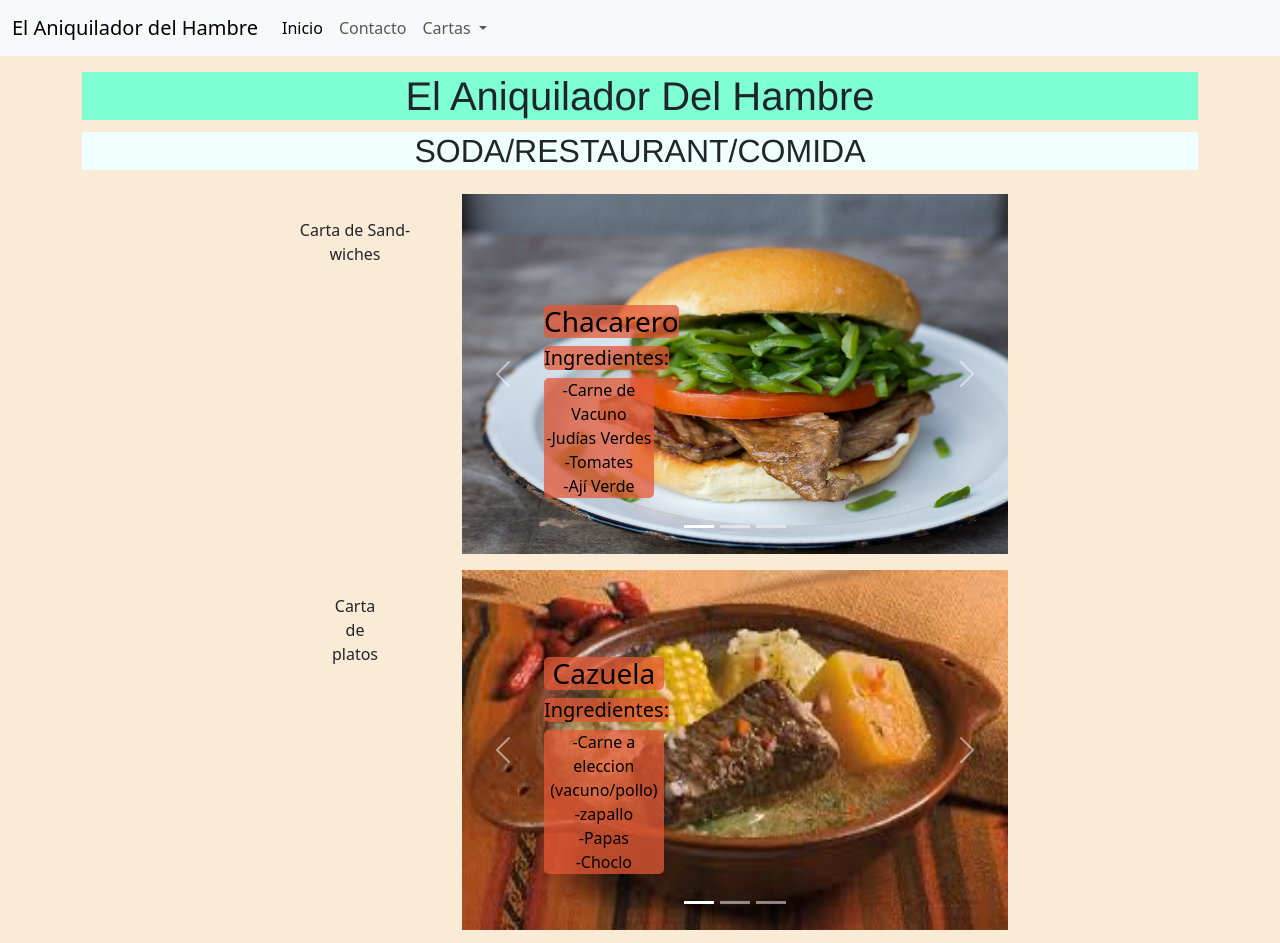
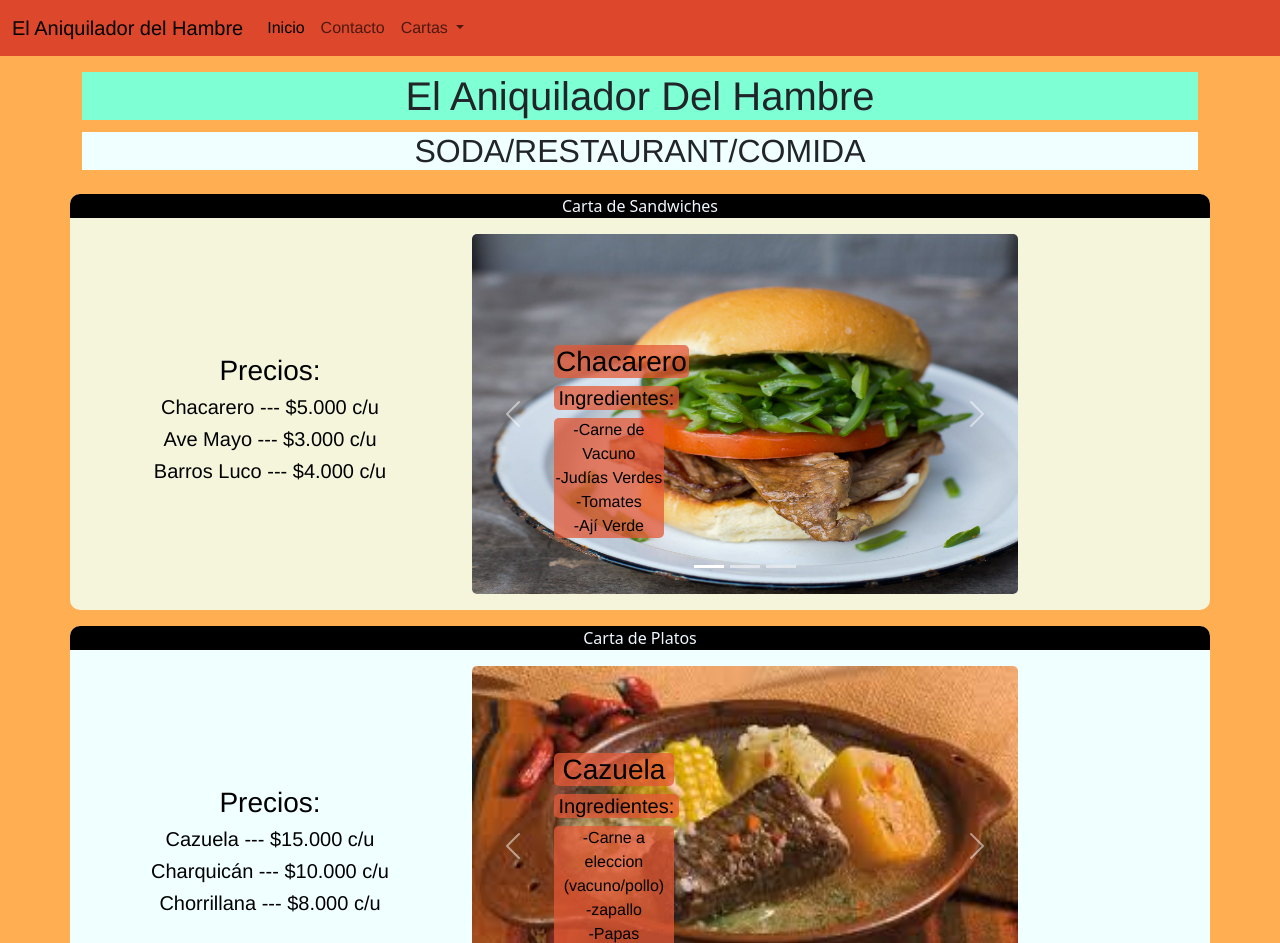
Before and after one commit to Arkhalaisss/FrontEnd-Eva1, a plain HTML site: page index.html in a window 1280 px wide. Shown: the top 943 px of the page. Drawn offline with nearby package versions, Linux system fonts and the light colour scheme.

Commit message:
Modificacion de estilos en index

```diff
--- /dev/null
+++ b/css/style-index.css
@@ -0,0 +1,50 @@
+.c-img{
+    height: 360px;
+    border-radius: 5px;
+}
+
+.t-carrusel{
+    background-color: rgba(228, 89, 54, 0.75);
+    color: black;
+    border-radius: 5px;
+    border-color: rgba(141, 39, 13, 0.75);
+    font-family: 'Franklin Gothic Medium', 'Arial Narrow', Arial, sans-serif;
+}
+.t2-carrusel{
+    background-color: rgba(228, 89, 54, 0.75);
+    color: black;
+    border-radius: 5px;
+    font-family: 'Franklin Gothic Medium', 'Arial Narrow', Arial, sans-serif;
+
+}
+.p-carrusel{
+    background-color: rgba(228, 89, 54, 0.75);
+    color: black;
+    border-radius: 5px;
+    font-family: 'Franklin Gothic Medium', 'Arial Narrow', Arial, sans-serif;
+}
+
+.precio-carta{
+    color: black;
+    align-self: center;
+    border-radius: 10px;
+    margin-left: 10px;
+    font-family: 'Franklin Gothic Medium', 'Arial Narrow', Arial, sans-serif;
+}
+.t-carta{
+    background-color: black;
+    color: aliceblue;
+    border-radius: 10px 10px 0px 0px;
+}
+.div-car1{
+    background-color: beige;
+    border-radius: 10px 10px 10px 10px;
+}
+.div-car2{
+    background-color: azure;
+    border-radius: 10px 10px 10px 10px;
+}
+.n-b{
+    background-color: rgb(221, 71, 44);
+    font-family: 'Franklin Gothic Medium', 'Arial Narrow', Arial, sans-serif;
+}
--- a/css/style.css
+++ /dev/null
@@ -1,21 +0,0 @@
-.c-img{
-    height: 360px;
-}
-
-.t-carrusel{
-    background-color: rgba(228, 89, 54, 0.75);
-    color: black;
-    border-radius: 5px;
-    border-color: rgba(141, 39, 13, 0.75);
-}
-.t2-carrusel{
-    background-color: rgba(228, 89, 54, 0.75);
-    color: black;
-    border-radius: 5px;
-
-}
-.p-carrusel{
-    background-color: rgba(228, 89, 54, 0.75);
-    color: black;
-    border-radius: 5px;
-}
--- a/index.html
+++ b/index.html
@@ -6,15 +6,15 @@
     <title>El Aniquilador del Hambre</title>
     <link href="https://cdn.jsdelivr.net/npm/bootstrap@5.3.5/dist/css/bootstrap.min.css" rel="stylesheet" integrity="sha384-SgOJa3DmI69IUzQ2PVdRZhwQ+dy64/BUtbMJw1MZ8t5HZApcHrRKUc4W0kG879m7" crossorigin="anonymous">
 
-    <link rel="stylesheet" href="css/style.css">
+    <link rel="stylesheet" href="css/style-index.css">
     <style>
-    body{ background-color: antiquewhite;}
+    body{ background-color: rgb(255, 174, 82);}
     </style>
 </head>
-<body>
+<header>
   <!--NavBar-->
-  <nav class="navbar navbar-expand-lg bg-body-tertiary">
-    <div class="container-fluid">
+  <nav class="navbar navbar-expand-lg n-b">
+    <div class="container-fluid ">
       <a class="navbar-brand" href="#">El Aniquilador del Hambre</a>
       <button class="navbar-toggler" type="button" data-bs-toggle="collapse" data-bs-target="#navbarSupportedContent" aria-controls="navbarSupportedContent" aria-expanded="false" aria-label="Toggle navigation">
         <span class="navbar-toggler-icon"></span>
@@ -32,18 +32,20 @@
               Cartas
             </a>
             <ul class="dropdown-menu">
-              <li><a class="dropdown-item" href="#">Sandwiches</a></li>
-              <li><a class="dropdown-item" href="#">Platos</a></li>
-              <li><a class="dropdown-item" href="#">Bebidas</a></li>
-              <li><a class="dropdown-item" href="#">Postres</a></li>
+              <li><a class="dropdown-item" href="#Sandwiches">Sandwiches</a></li>
+              <li><a class="dropdown-item" href="#Comidas">Platos</a></li>
+              <li><a class="dropdown-item" href="#Bebidas">Bebidas</a></li>
+              <li><a class="dropdown-item" href="#Postres">Postres</a></li>
             </ul>
           </li>
         </ul>
       </div>
     </div>
   </nav>
+</header>
+<body>
   <!--Titulo-->
-  <div class="container mt-3 text-center ">
+  <div class="container mt-3 text-center">
       <div class="row">
           <div class="col-12 "><h1 style="font-family: 'Franklin Gothic Medium', 'Arial Narrow', Arial, sans-serif;
   background-color: aquamarine;">El Aniquilador Del Hambre</h1></div>
@@ -52,19 +54,26 @@
       </div>
   </div>
   <!--Carrusel 1-->
-  <div class="container mt-3 text-center">
+<section id="Sandwiches">
+  <div class="container mt-3 text-center div-car1" >
     <div class="row">
-          <div class="col-2"></div>
-          <div class="col-12 col-lg-2 t-carta" ><br> Carta de Sand- <br> wiches</div>
+        <div class="col-12 mb-3 t-carta">Carta de Sandwiches</div>
+        <div class="col-12 col-lg-4 precio-carta">
+          <h3>Precios:</h3>
+          <h5>Chacarero --- $5.000 c/u</h5>
+          <h5>Ave Mayo --- $3.000 c/u</h5>
+          <h5>Barros Luco --- $4.000 c/u</h5>
+        </div>
         <div class="col-12 col-lg-6">
           <!--carrusel-->
+          <a name="Sandwiches"></a>
           <div id="carousel1" class="carousel slide">
             <div class="carousel-indicators">
               <button type="button" data-bs-target="#carousel1" data-bs-slide-to="0" class="active" aria-current="true" aria-label="Slide 1"></button>
               <button type="button" data-bs-target="#carousel1" data-bs-slide-to="1" aria-label="Slide 2"></button>
               <button type="button" data-bs-target="#carousel1" data-bs-slide-to="2" aria-label="Slide 3"></button>
             </div>
-                  <div class="carousel-inner">
+            <div class="carousel-inner mb-3">
               <div class="carousel-item active">
                 <img src="img/carrusel1/chacarero-1.jpeg" class="d-block w-100 c-img" alt="...">
                 <div class="carousel-caption d-none d-md-block">
@@ -102,11 +111,18 @@
         </div>
     </div>
   </div>
+</section>
   <!--Carrusel 2-->
-<div class="container mt-3 text-center">
+<section id="Comidas">
+  <div class="container mt-3 text-center div-car2">
     <div class="row">
-    <div class="col-2"></div>
-    <div class="col-12 col-lg-2 t-carta" > <br>Carta <br> de <br> platos </div>
+      <div class="col-12 mb-3 t-carta">Carta de Platos</div>
+      <div class="col-12 col-lg-4 precio-carta" >
+        <h3>Precios:</h3>
+        <h5>Cazuela --- $15.000 c/u</h5>
+        <h5>Charquicán --- $10.000 c/u</h5>
+        <h5>Chorrillana --- $8.000 c/u</h5>
+      </div>
       <div class="col-12 col-lg-6">
         <!--carrusel-->
         <div id="carousel2" class="carousel slide">
@@ -115,7 +131,7 @@
             <button type="button" data-bs-target="#carousel2" data-bs-slide-to="1" aria-label="Slide 2"></button>
             <button type="button" data-bs-target="#carousel2" data-bs-slide-to="2" aria-label="Slide 3"></button>
           </div>
-            <div class="carousel-inner">
+          <div class="carousel-inner mb-3">
             <div class="carousel-item active">
               <img src="img/carrusel2/cazuela.jpeg" class="d-block w-100 c-img" alt="...">
               <div class="carousel-caption d-none d-md-block">
@@ -152,13 +168,20 @@
         </div>
       </div>
     </div>
+  </div>
+</section>
 
+<!--Carrusel 3-->
+<section id="Bebidas">
+  <div class="container mt-3 text-center div-car1">
+    <div class="row">
+      <div class="col-12 mb-3 t-carta">Carta de Bebidas</div>
+      <div class="col-12 col-lg-4 precio-carta" >
+        <h3>Precios:</h3>
+        <h5>Terremoto --- $2.000 c/u</h5>
+        <h5>Piscola --- $3.000 c/u</h5>
+        <h5>Borgoña --- $5.000 c/u</h5>
       </div>
-<!--Carrusel 3-->
-<div class="container mt-3 text-center">
-  <div class="row">
-    <div class="col-2"></div>
-    <div class="col-12 col-lg-2 t-carta"> <br> Carta <br>de <br> Bebidas</div>
       <div class="col-12 col-lg-6">
         <!--carrusel-->
         <div id="carousel3" class="carousel slide">
@@ -167,7 +190,7 @@
             <button type="button" data-bs-target="#carousel3" data-bs-slide-to="1" aria-label="Slide 2"></button>
             <button type="button" data-bs-target="#carousel3" data-bs-slide-to="2" aria-label="Slide 3"></button>
           </div>
-            <div class="carousel-inner">
+          <div class="carousel-inner mb-3">
             <div class="carousel-item active">
               <img src="img/carrusel3/terremoto.jpeg" class="d-block w-100 c-img" alt="...">
               <div class="carousel-caption d-none d-md-block">
@@ -205,11 +228,18 @@
       </div>
     </div>
   </div>
+</section>
 <!--Carrusel 4-->
-<div class="container mt-3 text-center">
+<section id="Postres">
+  <div class="container mt-3 text-center div-car2">
     <div class="row">
-          <div class="col-2"></div>
-          <div class="col-12 col-lg-2 t-carta"> <br>Carta <br>de<br>Postres</div>
+      <div class="col-12 mb-3 t-carta">Carta de Postres</div>
+      <div class="col-12 col-lg-4 precio-carta" >
+        <h3>Precios:</h3>
+        <h5>Arroz Con Leche --- $1.500 c/u</h5>
+        <h5>Leche Asada --- $1.500 c/u</h5>
+        <h5>Mote Con Huesillo --- $2.000 c/u</h5>
+      </div>
       <div class="col-12 col-lg-6">
         <!--carrusel-->
         <div id="carousel4" class="carousel slide">
@@ -218,7 +248,7 @@
             <button type="button" data-bs-target="#carousel4" data-bs-slide-to="1" aria-label="Slide 2"></button>
             <button type="button" data-bs-target="#carousel4" data-bs-slide-to="2" aria-label="Slide 3"></button>
           </div>
-                  <div class="carousel-inner">
+          <div class="carousel-inner mb-3">
             <div class="carousel-item active">
               <img src="img/carrusel4/ArrozConLeche.jpeg" class="d-block w-100 c-img" alt="...">
               <div class="carousel-caption d-none d-md-block">
@@ -256,6 +286,7 @@
       </div>
     </div>
   </div>
+</section>
 <script src="https://cdn.jsdelivr.net/npm/bootstrap@5.3.5/dist/js/bootstrap.bundle.min.js" integrity="sha384-k6d4wzSIapyDyv1kpU366/PK5hCdSbCRGRCMv+eplOQJWyd1fbcAu9OCUj5zNLiq" crossorigin="anonymous"></script>
 </body>
 </html>
```
Also changed, not shown: contacto.html (+7 -5 lines). Lines whose indentation alone changed are shown as unchanged.
